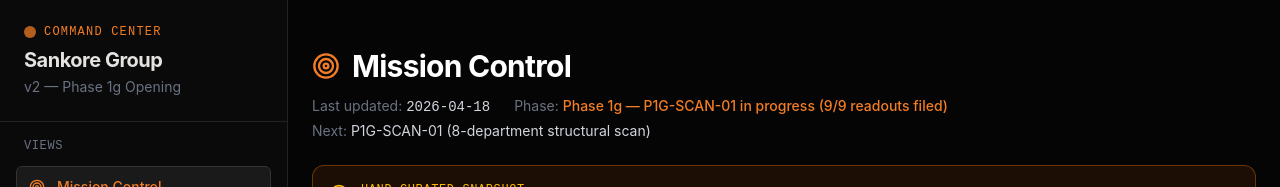
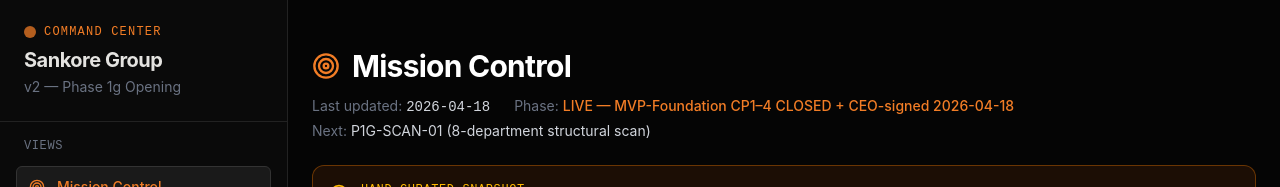
Before and after one commit to VibeStartersCo/Novel-Idea, a React (Vite) app: page / in a window 1280 px wide. Shown: the top 187 px of the page. Built offline with nearby package versions, Linux system fonts and the light colour scheme.

Commit message:
chore(sync): mirror Sankore state @ bd1ab6c

```diff
--- a/src/data/sankore-state.ts
+++ b/src/data/sankore-state.ts
@@ -124,7 +124,7 @@ export const firmState: FirmState = {
   lastUpdated: '2026-04-18',
   // SYNC:END
   // SYNC:BEGIN phase
-  phase: 'Phase 1g — P1G-SCAN-01 in progress (9/9 readouts filed)',
+  phase: 'LIVE — MVP-Foundation CP1–4 CLOSED + CEO-signed 2026-04-18',
   // SYNC:END
   // SYNC:BEGIN nextMilestone
   nextMilestone: 'P1G-SCAN-01 (8-department structural scan)',
```
